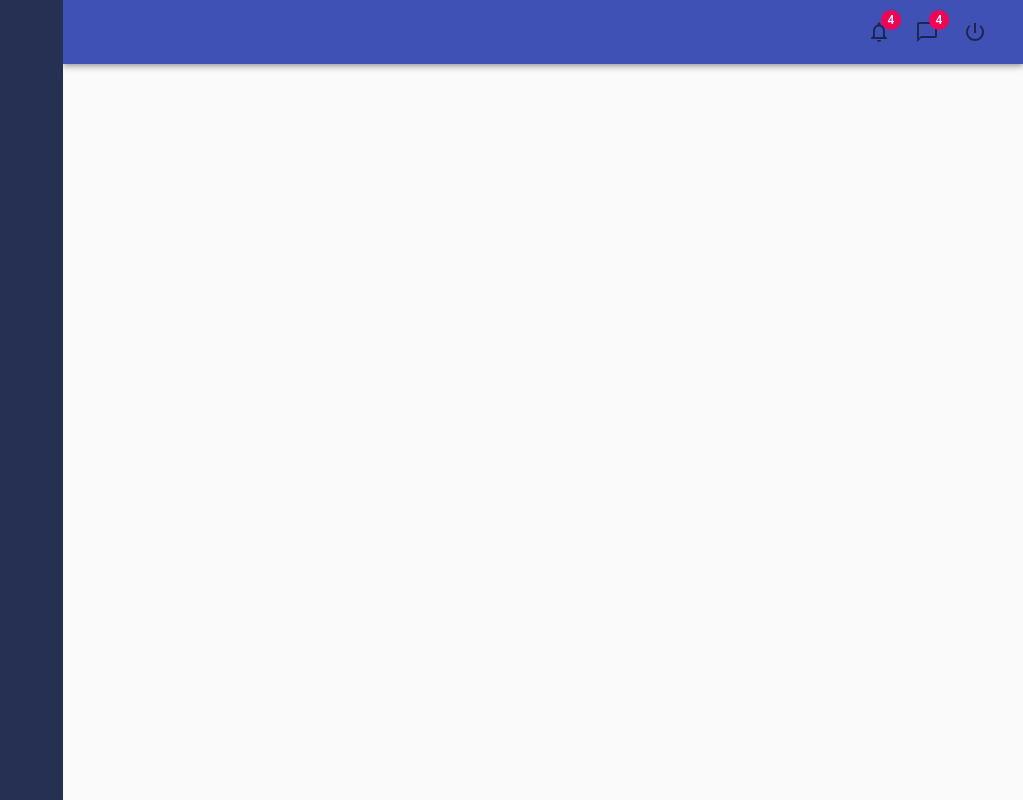
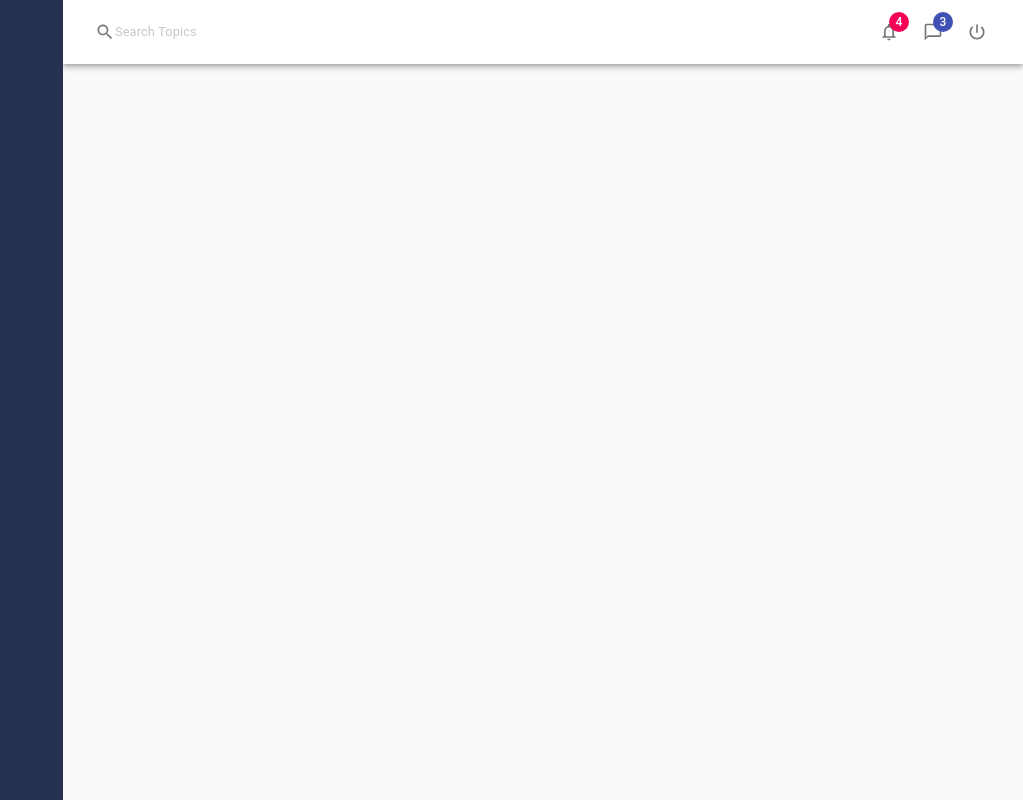
Before and after one commit to JLKP001/React-Material-UI-Complete-Tutorial, a React (Create React App) app in the folder material-ui-tutorial/: page / in a window 1280 px wide. Shown: the whole page, without its empty margins (257-1280 px from the left). Built offline with nearby package versions, Linux system fonts and the light colour scheme.

Commit message:
Improved Header Icon format & added styles for searchInput

```diff
--- a/material-ui-tutorial/src/components/Header.js
+++ b/material-ui-tutorial/src/components/Header.js
@@ -6,33 +6,52 @@
   InputBase,
   IconButton,
   Badge,
+  makeStyles,
 } from "@material-ui/core";
 import NotificationsNoneIcon from "@material-ui/icons/NotificationsNone";
 import ChatBubbleOutlineIcon from "@material-ui/icons/ChatBubbleOutline";
 import PowerSettingsNewIcon from "@material-ui/icons/PowerSettingsNew";
+import SearchIcon from "@material-ui/icons/Search";
+
+const useStyles = makeStyles({
+  root: {
+    backgroundColor: "#fff",
+  },
+  searchInput: {
+    opacity: "0.6",
+    padding: "0px 8px",
+    fontSize: "0.8rem",
+    "&:hover": { backgroundColor: "#f2f2f2" },
+  },
+});
 
 export const Header = () => {
+  const classes = useStyles();
   return (
-    <AppBar position="static">
+    <AppBar position="static" className={classes.root}>
       <Toolbar>
-        <Grid container>
+        <Grid container alignItems="center">
           <Grid item>
-            <InputBase />
+            <InputBase
+              placeholder="Search Topics"
+              className={classes.searchInput}
+              startAdornment={<SearchIcon fontSize="small" />}
+            />
           </Grid>
           <Grid item sm />
           <Grid item>
             <IconButton>
               <Badge badgeContent={4} color="secondary">
-                <NotificationsNoneIcon />
+                <NotificationsNoneIcon fontSize="small" />
               </Badge>
             </IconButton>
             <IconButton>
-              <Badge badgeContent={4} color="secondary">
-                <ChatBubbleOutlineIcon />
+              <Badge badgeContent={3} color="primary">
+                <ChatBubbleOutlineIcon fontSize="small" />
               </Badge>
             </IconButton>
             <IconButton>
-              <PowerSettingsNewIcon />
+              <PowerSettingsNewIcon fontSize="small" />
             </IconButton>
           </Grid>
         </Grid>
```
